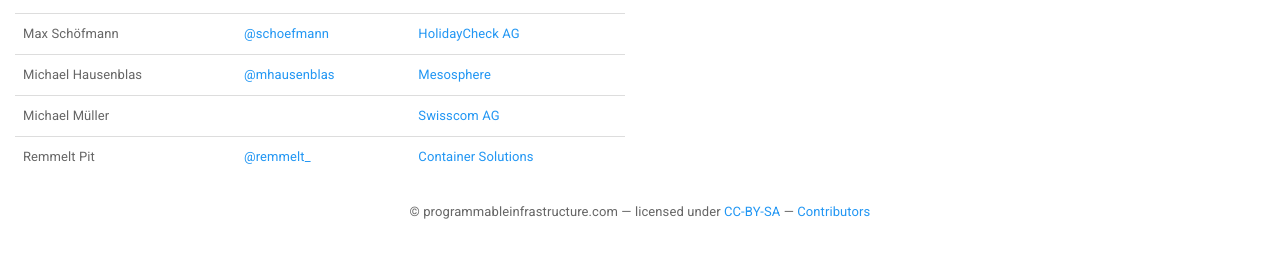
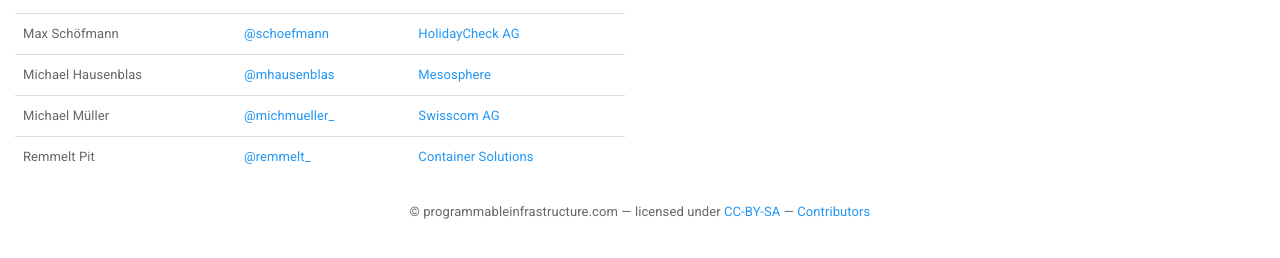
Before and after one commit to programmableinfrastructure/p24e.io, a Jekyll site: the page built from contributors.html, in a window 1280 px wide. Shown: the part 291-549 px from the top of the page. Built offline with Jekyll 4.4.1, drawn with Linux system fonts in a browser that asks for light colours.

Commit message:
added twittwer acc

```diff
--- a/contributors.html
+++ b/contributors.html
@@ -23,7 +23,7 @@
       </tr>
       <tr>
         <td>Michael Müller</td>
-        <td></td>
+        <td><a href="https://twitter.com/michmueller_">@michmueller_</a></td>
         <td><a href="https://swisscom.ch/">Swisscom AG</a></td>
       </tr>
       <tr>
```
